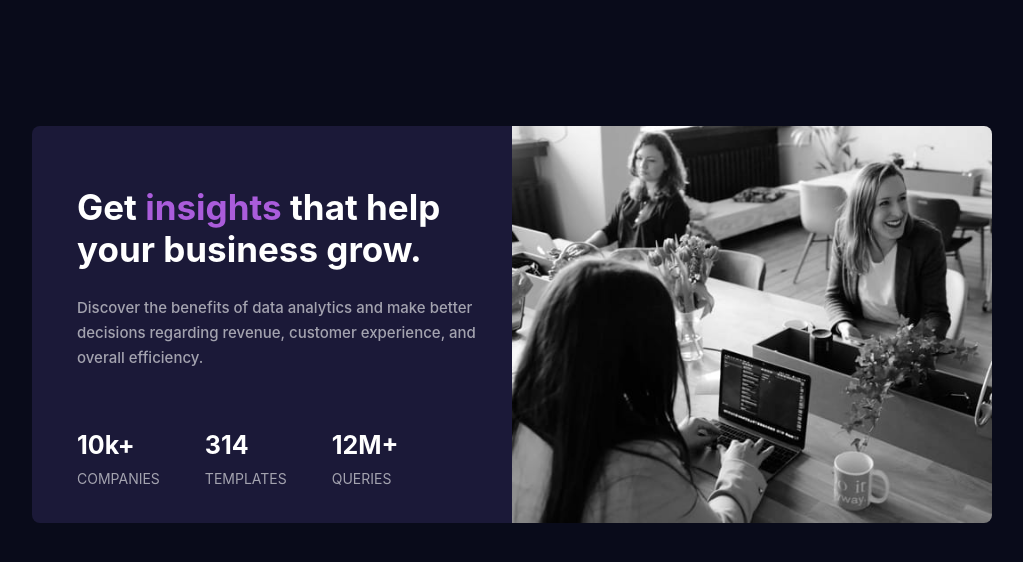
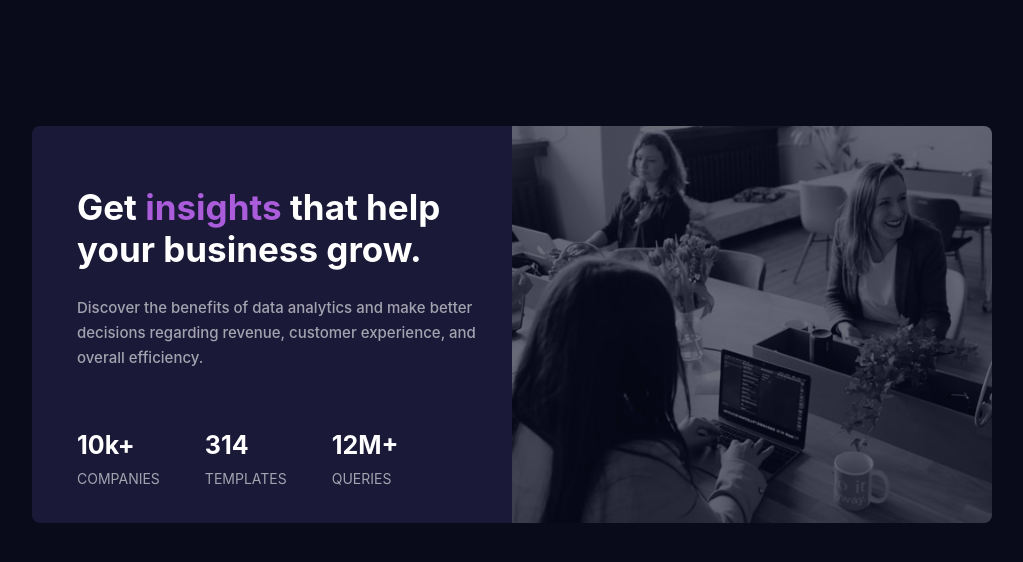
Before and after one commit to benj0s85/frontendmentor, a plain HTML site: page Challenge 6/index.html in a window 1280 px wide. Shown: the whole page, without its empty margins (128-1151 px from the left). Drawn offline with Linux system fonts and the light colour scheme; a web font is replaced by a local one.

Commit message:
Challenge 6

```diff
--- a/Challenge 6/index.css
+++ b/Challenge 6/index.css
@@ -19,6 +19,9 @@ body {
     border-top-right-radius: 0.5em;
     width: 60vh;
     height: 100%;
+    mix-blend-mode: luminosity;
+    filter: brightness(0.8);
+    filter: opacity(0.4);
 }
 
 .left {
```
